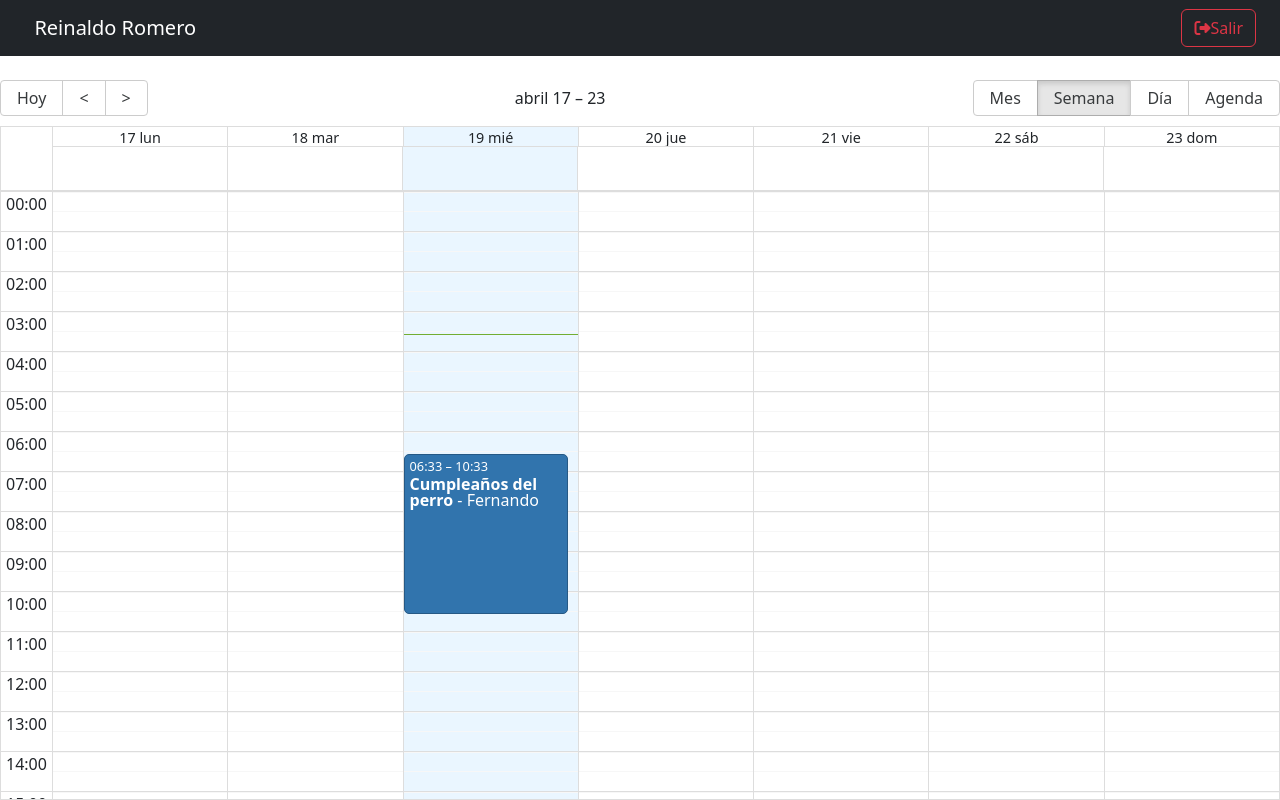
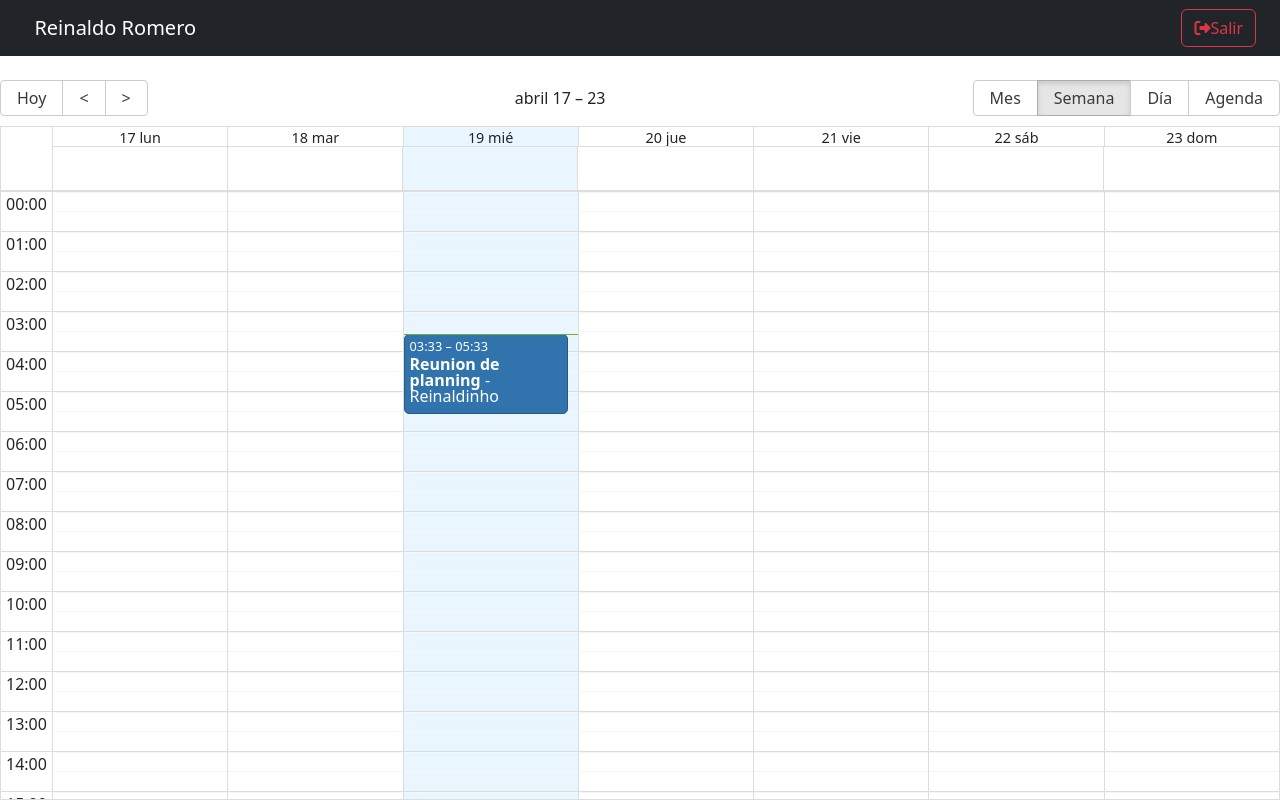
Before and after one commit to romerorei/Calendar-React, a React (Vite) app: page /auth in a window 1280 px wide. Built offline with nearby package versions, Linux system fonts and the light colour scheme.

Commit message:
Add CalendarSlice

```diff
--- a/src/calendar/pages/CalendarPage.jsx
+++ b/src/calendar/pages/CalendarPage.jsx
@@ -7,32 +7,16 @@ import { addHours } from 'date-fns';
 import { CalendarEventBox, CalendarModal, Navbar } from "../"
 
 import { getMessagesES, localizer } from '../../helpers';
-import { useUiStore } from '../../hooks';
+import { useUiStore, useCalendarStore } from '../../hooks';
 
 
-
-
-const events = [{
-  title: 'Cumpleaños del perro',
-  notes: 'Comprar torta',
-  start: addHours( new Date(), 3 ),
-  end: addHours( new Date(), 7 ),
-  bgColor: '#fafafa',
-  user: {
-    _id: '123',
-    name: 'Fernando'
-  }
-
-}]
-
 export const CalendarPage = () => {
-
+  const {events, activeEvent} = useCalendarStore();
   const { openDateModal, closeDateModal } = useUiStore();
   const [lastView, setLastView] = useState(localStorage.getItem('lastView') || 'week')
 
   const eventStyleGetter = ( event, start, end, isSelected ) => {
     //console.log({ event, start, end, isSelected });
-
     const style = {
       backgroudColor: '#347CF7',
       borderRadius: '0px',
@@ -41,12 +25,11 @@ export const CalendarPage = () => {
     }
 
     if (isSelected ) return { style };
-
   }
 
   const onDoubleClick = ( event ) => {
-    //console.log({ doubleClick: event });
     openDateModal();
+    console.log(events)
   }
 
   const onSelect = ( event ) => {
--- a/src/hooks/index.js
+++ b/src/hooks/index.js
@@ -1,2 +1,2 @@
-// export * from './useCalendarStore';
+export * from './useCalendarStore';
 export * from './useUiStore';
--- /dev/null
+++ b/src/hooks/useCalendarStore.js
@@ -0,0 +1,46 @@
+import { useDispatch, useSelector } from 'react-redux';
+import { onAddNewEvent, onDeleteEvent, onSetActiveEvent, onUpdateEvent } from '../store';
+
+
+export const useCalendarStore = () => {
+
+    const dispatch = useDispatch();
+    const { events, activeEvent } = useSelector( state => state.calendar );
+
+    // const setActiveEvent = ( calendarEvent ) => {
+    //     dispatch( onSetActiveEvent( calendarEvent ) )
+    // }
+
+    // const startSavingEvent = async( calendarEvent ) => {
+    //     // TODO: llegar al backend
+
+    //     // Todo bien
+    //     if( calendarEvent._id ) {
+    //         // Actualizando
+    //         dispatch( onUpdateEvent({ ...calendarEvent }) );
+    //     } else {
+    //         // Creando
+    //         dispatch( onAddNewEvent({ ...calendarEvent, _id: new Date().getTime() }) );
+    //     }
+    // }
+
+    // const startDeletingEvent = () => {
+    //     // Todo: Llegar al backend
+
+
+    //     dispatch( onDeleteEvent() );
+    // }
+
+
+    return {
+        //* Propiedades
+         activeEvent,
+         events,
+        // hasEventSelected: !!activeEvent,
+
+        // //* Métodos
+        // startDeletingEvent,
+        // setActiveEvent,
+        // startSavingEvent,
+    }
+}
--- /dev/null
+++ b/src/store/calendar/calendarSlice.js
@@ -0,0 +1,54 @@
+import { createSlice } from '@reduxjs/toolkit';
+import { addHours } from 'date-fns';
+
+const tempEvent =   {
+    _id: new Date().getTime(),
+    title: 'Reunion de planning',
+    notes: 'Planificar todas las tareas del Q1',
+    start: new Date(),
+    end: addHours( new Date(), 2 ),
+    bgColor: '#fafafa',
+    user: {
+      _id: '123',
+      name: 'Reinaldinho'
+    }
+};
+
+
+export const calendarSlice = createSlice({
+    name: 'calendar',
+    initialState: {
+        events: [
+            tempEvent
+        ],
+        activeEvent: null
+    },
+    reducers: {
+        onSetActiveEvent: ( state, { payload }) => {
+            // state.activeEvent = payload;
+        },
+        onAddNewEvent: ( state, { payload }) => {
+            // state.events.push( payload );
+            // state.activeEvent = null;
+        },
+        onUpdateEvent: ( state, { payload } ) => {
+            // state.events = state.events.map( event => {
+            //     if ( event._id === payload._id ) {
+            //         return payload;
+            //     }
+
+            //     return event;
+            // });
+        },
+        onDeleteEvent: ( state ) => {
+            // if ( state.activeEvent ) {
+            //     state.events = state.events.filter( event => event._id !== state.activeEvent._id );
+            //     state.activeEvent = null;
+            // }
+        }
+    }
+});
+
+
+// Action creators are generated for each case reducer function
+export const { onSetActiveEvent, onAddNewEvent, onUpdateEvent, onDeleteEvent } = calendarSlice.actions;
--- a/src/store/index.js
+++ b/src/store/index.js
@@ -1,4 +1,5 @@
 
 export * from './ui/uiSlice';
+export * from './calendar/calendarSlice';
 
 export * from './store';
--- a/src/store/store.js
+++ b/src/store/store.js
@@ -1,8 +1,9 @@
 import { configureStore } from "@reduxjs/toolkit";
-import { uiSlice } from "./";
+import { calendarSlice, uiSlice } from "./";
 
 export const store = configureStore({
   reducer: {
+    calendar: calendarSlice.reducer,
     ui: uiSlice.reducer
   }
 
```
Also changed, not shown: 1 other file (tests, documents, lock files or other folders).
